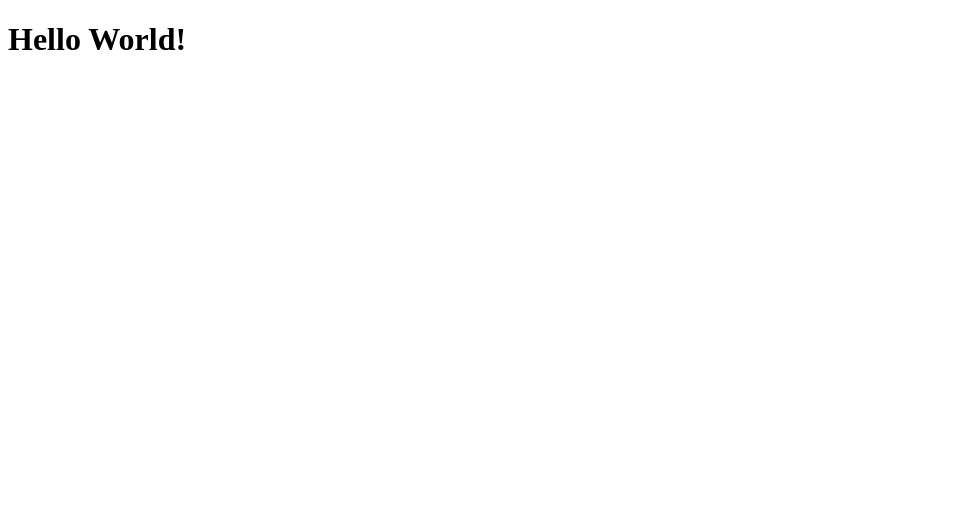
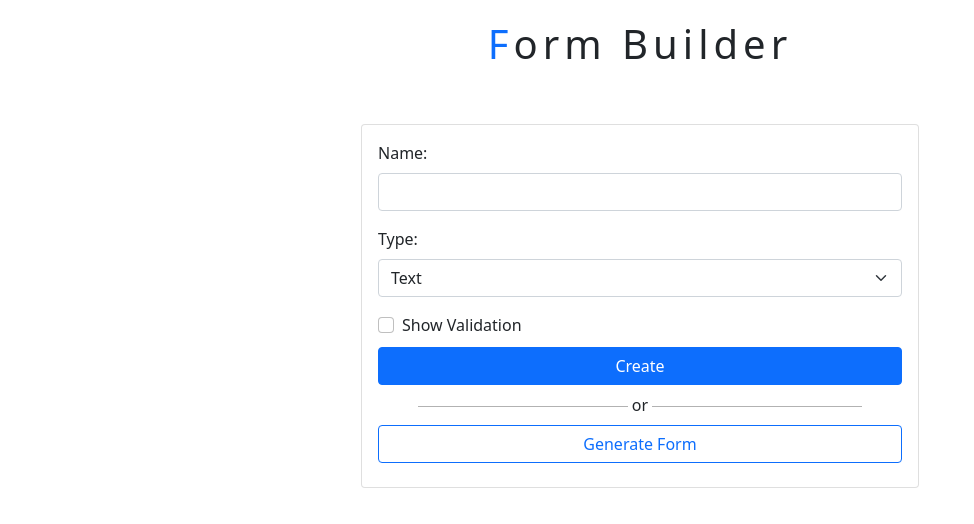
Before and after one commit to usamasadiqus/react-form-builder-app, a React (Vite) app: page / in a window 1280 px wide. Shown: the top 524 px of the page, without its empty margins (0-974 px from the left). Built offline with nearby package versions, Linux system fonts and the light colour scheme.

Commit message:
form builder design completed with some changes and routing

```diff
--- a/package.json
+++ b/package.json
@@ -11,7 +11,8 @@
     "bootstrap": "^5.1.3",
     "react": "^17.0.2",
     "react-dom": "^17.0.2",
-    "react-hook-form": "^7.28.1"
+    "react-hook-form": "^7.28.1",
+    "react-router-dom": "^6.2.2"
   },
   "devDependencies": {
     "@vitejs/plugin-react": "^1.0.7",
--- a/src/App.jsx
+++ b/src/App.jsx
@@ -1,9 +1,15 @@
+import { BrowserRouter as Router, Routes, Route } from "react-router-dom";
+import { FormBuilder } from "./components";
 import "./styles/App.css";
 
 const App = () => {
   return (
-    <div className="App">
-      <h1>Hello World!</h1>
+    <div className="container wrapper">
+      <Router>
+        <Routes>
+          <Route exact path="/" element={<FormBuilder />} />
+        </Routes>
+      </Router>
     </div>
   );
 };
--- /dev/null
+++ b/src/components/FormBuilder/FormBuilder.jsx
@@ -0,0 +1,212 @@
+import { useState } from "react";
+import { useForm } from "react-hook-form";
+import styles from "./FormBuilder.module.css";
+
+const FormBuilder = () => {
+  const [validation, setValidation] = useState(false);
+  const { register, handleSubmit } = useForm();
+
+  const inputTypes = [
+    {
+      label: "Text",
+      value: "text",
+    },
+    {
+      label: "Password",
+      value: "password",
+    },
+    {
+      label: "Select",
+      value: "select",
+    },
+    {
+      label: "Checkbox",
+      value: "checkbox",
+    },
+    {
+      label: "Radio",
+      value: "radio",
+    },
+    {
+      label: "Number",
+      value: "number",
+    },
+    {
+      label: "Textarea",
+      value: "textarea",
+    },
+    {
+      label: "Email",
+      value: "email",
+    },
+    {
+      label: "Range",
+      value: "range",
+    },
+    {
+      label: "Search",
+      value: "search",
+    },
+    {
+      label: "Tel",
+      value: "tel",
+    },
+    {
+      label: "Url",
+      value: "url",
+    },
+    {
+      label: "Time",
+      value: "time",
+    },
+    {
+      label: "datetime",
+      value: "datetime",
+    },
+    {
+      label: "datetime-local",
+      value: "datetime-local",
+    },
+    {
+      label: "week",
+      value: "week",
+    },
+    {
+      label: "month",
+      value: "month",
+    },
+  ];
+
+  return (
+    <div className={`${styles.wrapper}`}>
+      <h1 className={`${styles.form_title} text-center`}>Form Builder</h1>
+      {/* <div className="container my-5">
+        <div className="row">
+          <div className="col">
+            <h2 className={`${styles.col_title} text-center`}> Layout </h2>
+          </div>
+          <div className="col">
+            <h2 className={`${styles.col_title} text-center`}> Input Creator </h2>
+          </div>
+        </div>
+      </div> */}
+      <div className="card w-50 my-5">
+        <div className="card-body">
+          <form>
+            <div className="mb-3">
+              <label htmlFor="name" className="form-label">
+                Name:
+              </label>
+              <input type="email" className="form-control" id="name" />
+            </div>
+            <div className="mb-3">
+              <label htmlFor="name" className="form-label">
+                Type:
+              </label>
+              <select
+                className="form-select"
+                aria-label="Default select example"
+              >
+                {inputTypes.map((type, index) => (
+                  <option value={type.value} key={index}>
+                    {type.label}
+                  </option>
+                ))}
+              </select>
+            </div>
+            <div className="form-check">
+              <input
+                className="form-check-input"
+                type="checkbox"
+                id="showValidation"
+                onClick={() => setValidation(!validation)}
+              />
+              <label className="form-check-label" htmlFor="showValidation">
+                Show Validation
+              </label>
+            </div>
+            {validation ? (
+              <div className={`${styles.validate_fields}`}>
+                <hr className="my-4" />
+                <div className="form-check">
+                  <input
+                    className="form-check-input"
+                    type="checkbox"
+                    id="required"
+                  />
+                  <label className="form-check-label" htmlFor="required">
+                    Required
+                  </label>
+                </div>
+                <div className="mb-3">
+                  <label htmlFor="min" className="form-label">
+                    Min:
+                  </label>
+                  <input
+                    type="number"
+                    className="form-control"
+                    id="min"
+                    defaultValue={0}
+                  />
+                </div>
+                <div className="mb-3">
+                  <label htmlFor="max" className="form-label">
+                    Max:
+                  </label>
+                  <input
+                    type="number"
+                    className="form-control"
+                    id="max"
+                    defaultValue={0}
+                  />
+                </div>
+                <div className="mb-3">
+                  <label htmlFor="min-length" className="form-label">
+                    Min Length:
+                  </label>
+                  <input
+                    type="number"
+                    className="form-control"
+                    id="min-length"
+                    defaultValue={0}
+                  />
+                </div>
+                <div className="mb-3">
+                  <label htmlFor="max-length" className="form-label">
+                    Max Length:
+                  </label>
+                  <input
+                    type="number"
+                    className="form-control"
+                    id="max-length"
+                    defaultValue={0}
+                  />
+                </div>
+                <div className="mb-3">
+                  <label htmlFor="pattern" className="form-label">
+                    Pattern:
+                  </label>
+                  <input type="text" className="form-control" id="pattern" />
+                </div>
+              </div>
+            ) : null}
+            <button type="button" className="btn btn-primary w-100 my-2">
+              Create
+            </button>
+            <div className="text-center">
+              <span> or </span>
+            </div>
+            <button
+              type="submit"
+              className="btn btn-outline-primary w-100 my-2"
+            >
+              Generate Form
+            </button>
+          </form>
+        </div>
+      </div>
+    </div>
+  );
+};
+
+export default FormBuilder;
--- /dev/null
+++ b/src/components/FormBuilder/FormBuilder.module.css
@@ -0,0 +1,44 @@
+.wrapper {
+    display: flex;
+    flex-direction: column;
+    justify-content: center;
+    align-items: center;
+}
+
+.form_title {
+    letter-spacing: 5px;
+}
+
+.form_title::first-letter {
+    color: #0d6efd;
+}
+
+.col_title::before,
+.col_title::after {
+    background-color: rgba(0, 0, 0, 0.3);
+    content: "";
+    display: inline-block;
+    height: 1px;
+    position: relative;
+    vertical-align: middle;
+    width: 30%;
+    margin: 0 auto;
+}
+
+.validate_fields {
+    height: 0;
+    overflow: hidden;
+    transition: 0.4s all;
+}
+
+span:before,
+span:after {
+    background-color: rgba(0, 0, 0, 0.3);
+    content: "";
+    display: inline-block;
+    height: 1px;
+    position: relative;
+    vertical-align: middle;
+    width: 40%;
+    margin: 0 auto;
+}
--- /dev/null
+++ b/src/components/index.js
@@ -0,0 +1 @@
+export { default as FormBuilder } from "./FormBuilder/FormBuilder";
--- a/src/main.jsx
+++ b/src/main.jsx
@@ -2,6 +2,7 @@ import React from "react";
 import ReactDOM from "react-dom";
 import "./styles/index.css";
 import App from "./App";
+import "./../node_modules/bootstrap/dist/css/bootstrap.min.css";
 
 ReactDOM.render(
   <React.StrictMode>
--- a/src/styles/App.css
+++ b/src/styles/App.css
@@ -0,0 +1,3 @@
+.wrapper {
+    margin-top: 20px;
+}
--- a/src/styles/index.css
+++ b/src/styles/index.css
@@ -0,0 +1,11 @@
+@import url("https://fonts.googleapis.com/css2?family=Poppins&display=swap");
+
+* {
+    margin: 0;
+    padding: 0;
+    box-sizing: border-box;
+}
+
+body {
+    font-family: "Poppins", sans-serif;
+}
```
Also changed, not shown: src/favicon.svg, 1 other file (tests, documents, lock files or other folders).
